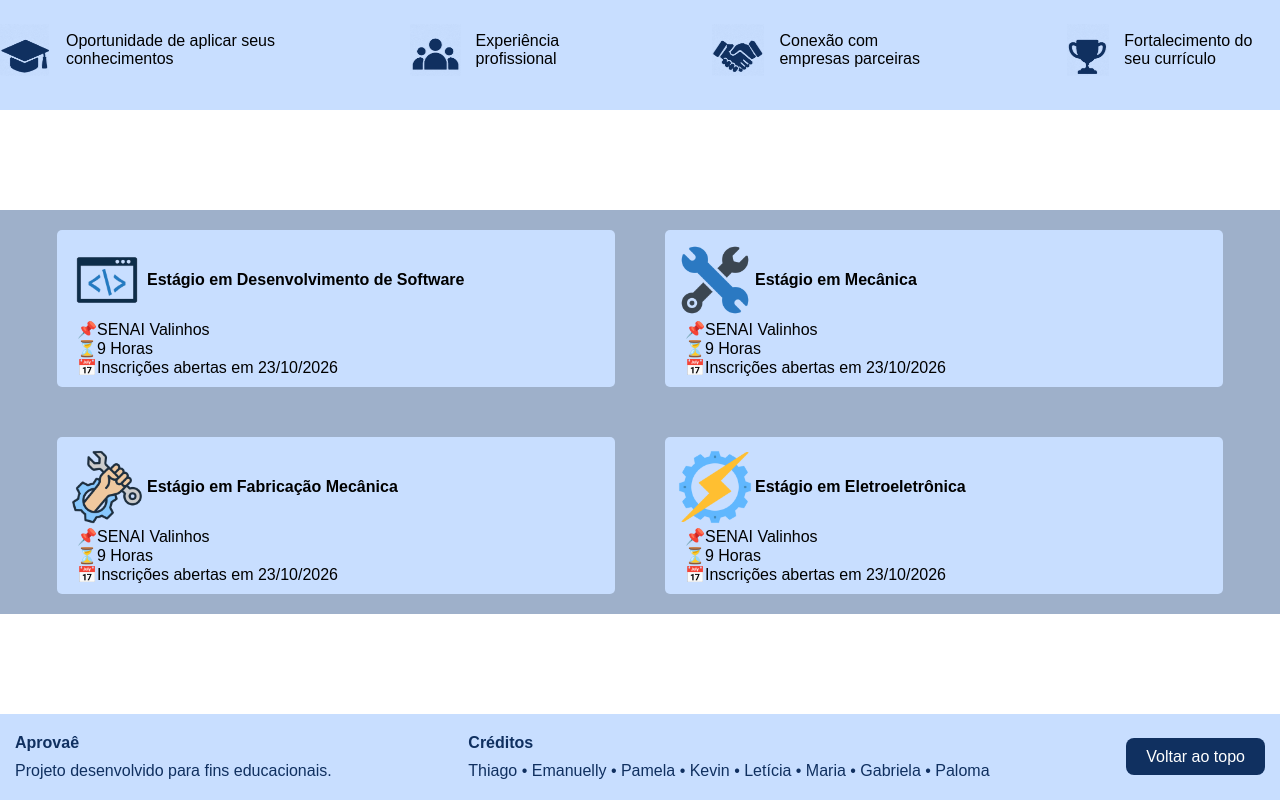
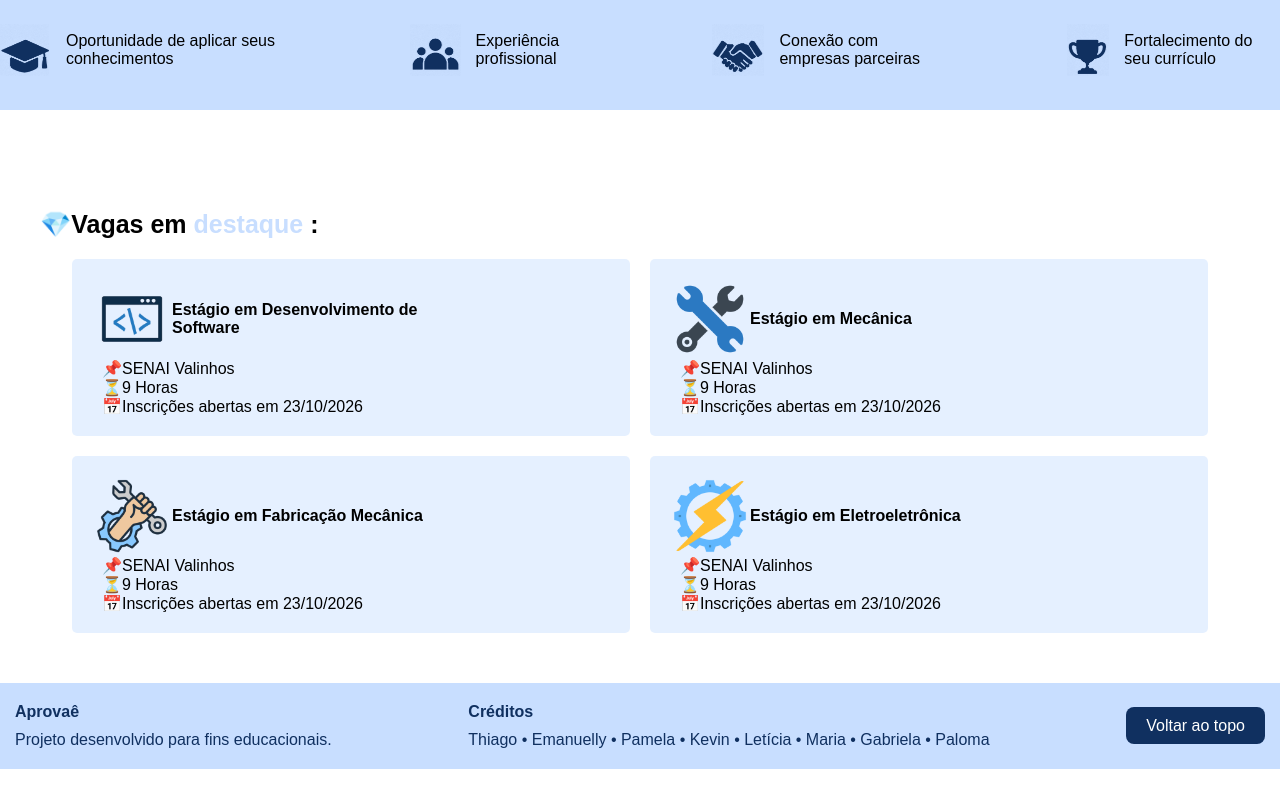
Before and after one commit to emanuelly-martins/aprovae, a plain HTML site: page pages/estagio.html in a window 1280 px wide. Shown: the part 490-1290 px from the top of the page. After the commit the page ends 1259 px from the top, so only its background shows below. Drawn offline with Linux system fonts and the light colour scheme.

Commit message:
fix: arrumando cards de estágios

```diff
--- a/css/estagio.css
+++ b/css/estagio.css
@@ -1,7 +1,7 @@
 * {
     box-sizing: border-box;
     margin: 0;
-
+    padding: 0;
 }
 
 body {
@@ -85,27 +85,27 @@ span {
     gap: 15px;
 }
 
+h3 {
+    margin-left: 40px;
+    font-size: 25px;
+}
+
 #materias {
-    background-color: #9eb0ca;
-    margin-bottom: 100px;
-    padding: 20px;
+    margin: 10px;
+    padding: 10px;
     display: flex;
     flex-wrap: wrap;
-    gap: 50px;
+    gap: 20px;
     justify-content: center;
-}
-
-#intro-card {
-    padding-left: 45px;
+    border-radius: 5px;
 }
 
 .vagas {
+    padding: 20px;
     border-radius: 5px;
-    padding-left: 7px;
-    background-color: #c8deff;
+    background-color: #c8dfff77;
     align-items: center;
     width: 45%;
-    padding: 10px;
 }
 
 .vagas img {
--- a/pages/estagio.html
+++ b/pages/estagio.html
@@ -63,6 +63,10 @@
           <p>Fortalecimento do seu currículo</p>
         </section>
       </section>
+      <section>
+        <section>
+          <h3>💎Vagas em <span>destaque</span> :</h3>
+        </section>
         <section id="materias">
           <section class="vagas">
             <section class="topo">
@@ -121,6 +125,7 @@
             </section>
           </section>
         </section>
+      </section>
     </main>
     <footer>
       <section id="section-footer">
```
Lines whose indentation alone changed are shown as unchanged.
